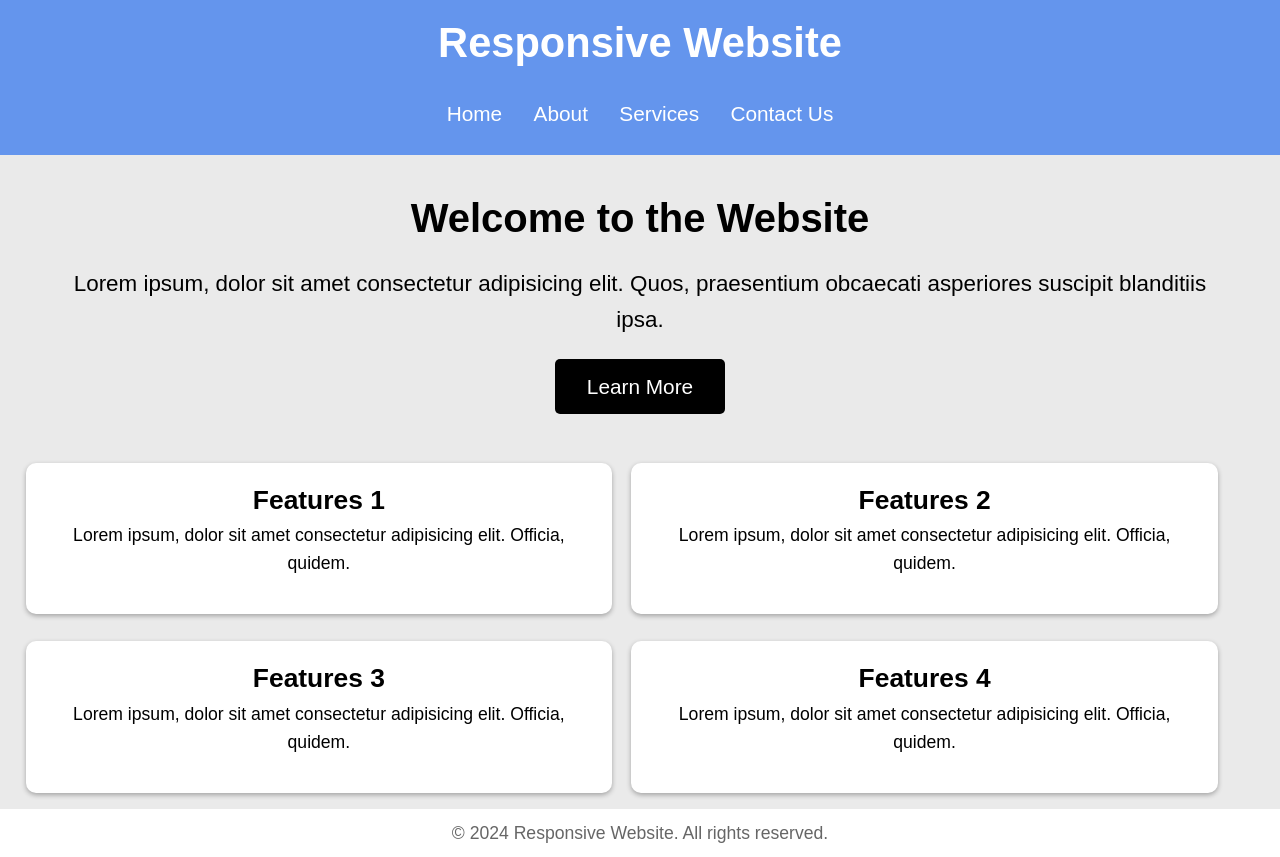
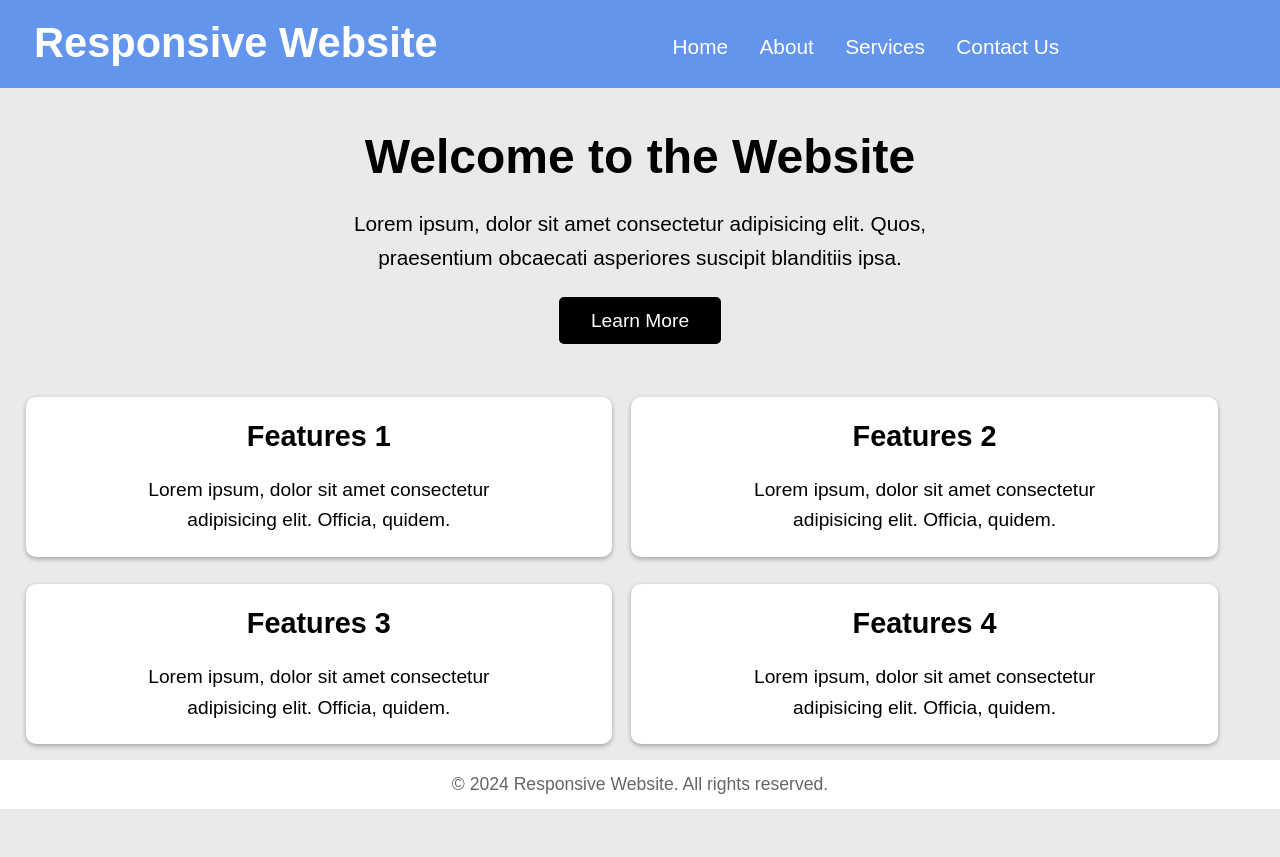
Before and after one commit to mufeeth15/Task_2, a plain HTML site: page index.html in a window 1280 px wide. After the commit the page ends 809 px from the top, so only its background shows below. Drawn offline with Linux system fonts and the light colour scheme.

Commit message:
responsiveness modify

```diff
--- a/main.css
+++ b/main.css
@@ -164,3 +164,46 @@ footer {
         font-size: 1.1rem;
    }
 }
+
+@media (min-width: 1200px){
+    .header.h1 {
+        font-size: 1.3rem;
+        display: inline-block;
+        width: 100%;
+    }
+
+    header h1{
+        display: inline-block;
+        float: left;
+        margin: 0 1.5rem;
+    }
+
+    section.hero h1 {
+        font-size: 3rem;
+        margin-bottom: 0.7rem;
+    }
+
+    .hero p {
+        font-size: 1.3rem;
+        padding: 0 18rem;
+    }
+
+    a.cta-btn {
+        padding: 0.8rem 2rem;
+        font-size: 1.2rem;
+    }
+
+    .cards-1{
+        font-size: 1.2rem;
+    }
+
+    .cards-1 p {
+        width: 100%;
+        padding: 1rem 5rem;
+        margin: 0 auto;
+    }
+
+    footer{
+
+    }
+}
```
